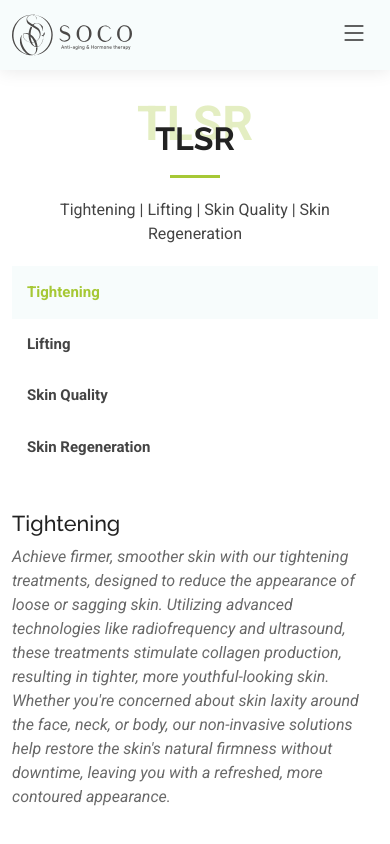
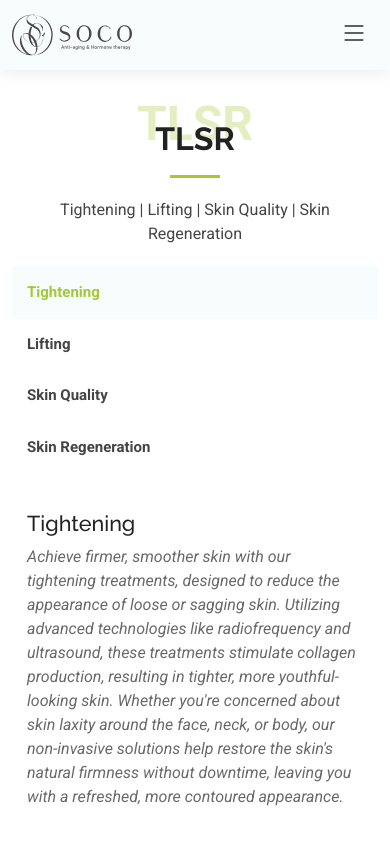
Before and after one commit to squnx/SoCo-Wellness-MedSpa, a React (Vite) app: page /tlsr in a window 390 px wide. Shown: the top 844 px of the page. Built offline with nearby package versions, Linux system fonts and the light colour scheme; a web font is replaced by a local one.

Commit message:
hide tab images on mobile device

```diff
--- a/src/scss/main.scss
+++ b/src/scss/main.scss
@@ -1379,6 +1379,11 @@ section,
 
   .tabs .details h4 {
     margin-top: 15px;
+    padding: 0 15px;
+  }
+
+  .tabs .details p {
+    padding: 0 15px;
   }
 }
 
```
